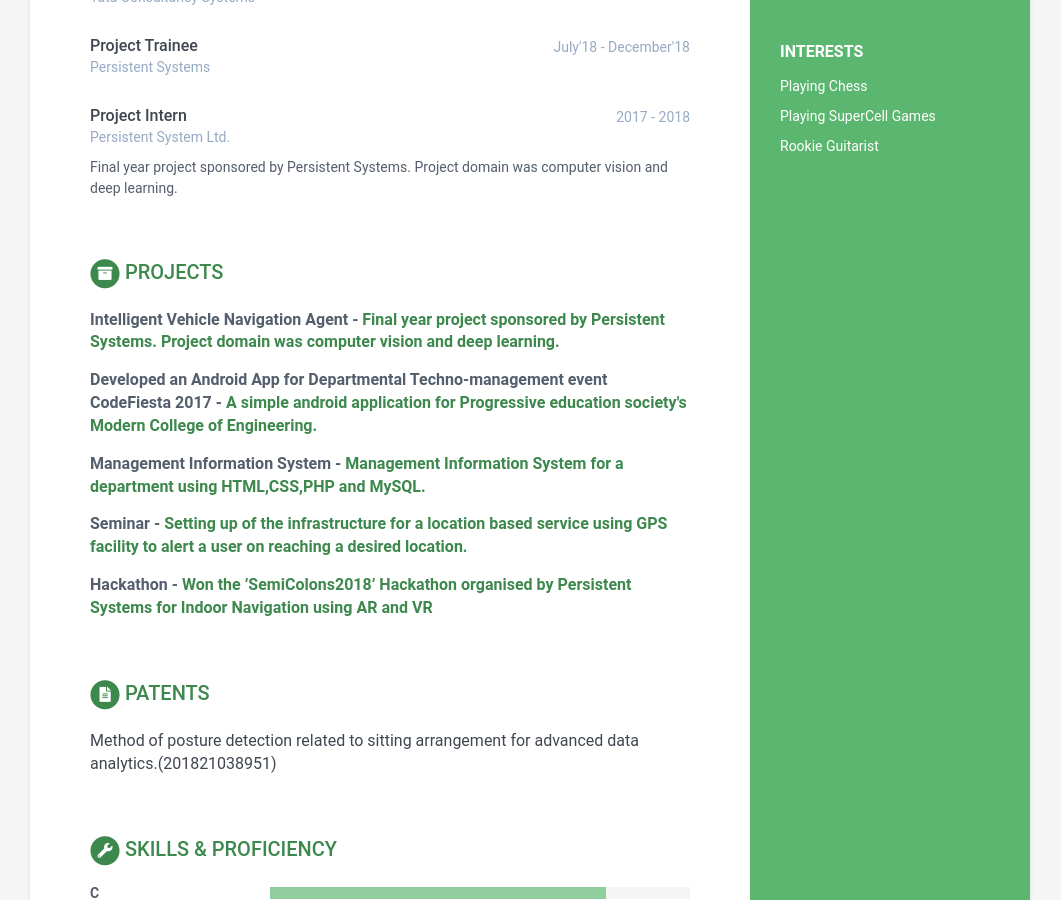
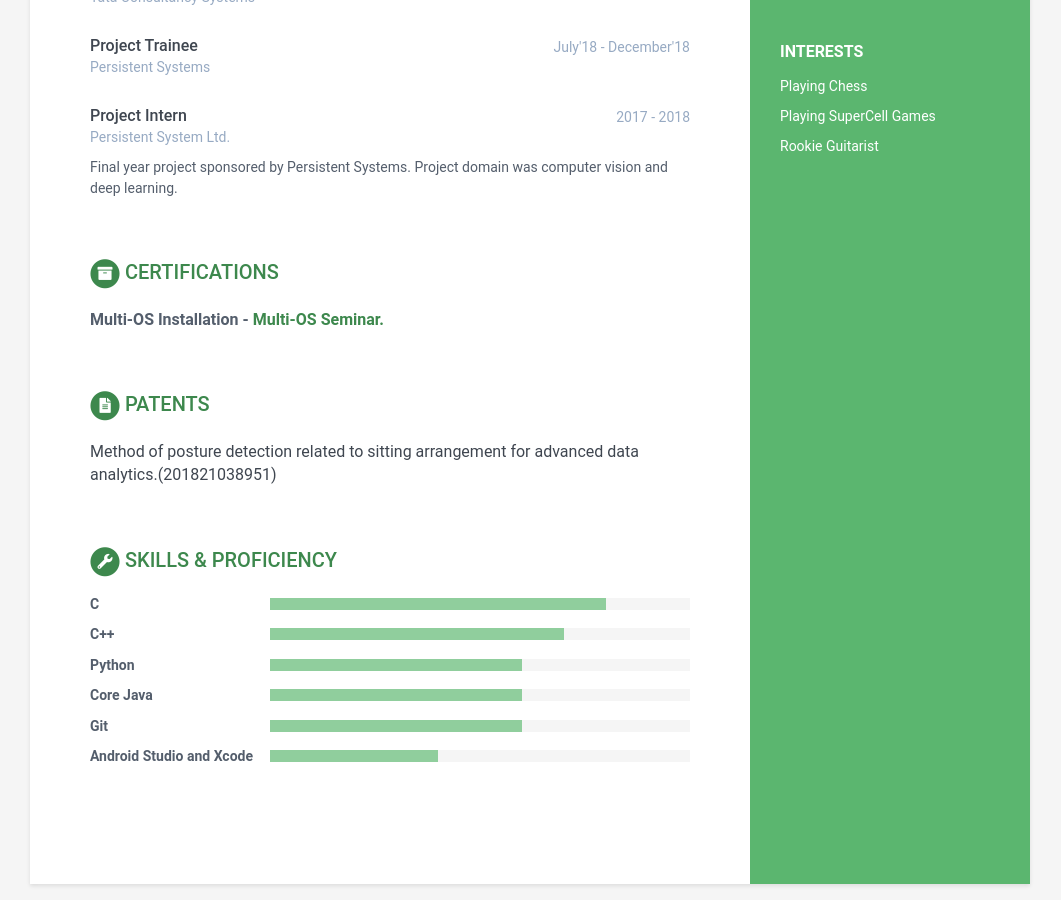
Before and after one commit to ameyakale603/online-cv, a Jekyll site: the page built from index.html, in a window 1280 px wide and 900 px high, scrolled down 706 px. Shown: the whole window, without its empty margins (110-1171 px from the left). Built offline with Jekyll 4.4.1, drawn with Linux system fonts in a browser that asks for light colours; part of the change alters nothing that is shown.

```diff
--- a/_data/data.yml
+++ b/_data/data.yml
@@ -113,7 +113,7 @@ projects:
         tagline: "Won the ’SemiColons2018’ Hackathon organised by Persistent Systems for Indoor Navigation using AR
                   and VR"
 
-certificates:
+projects:
     title: Certifications
     intro:
 
```
